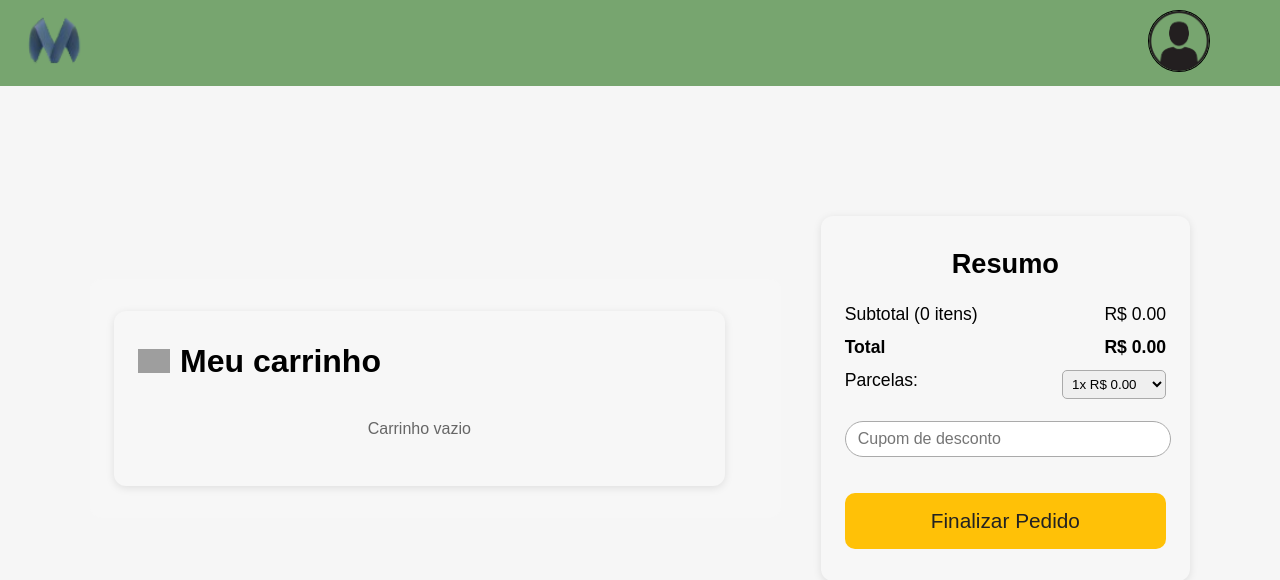
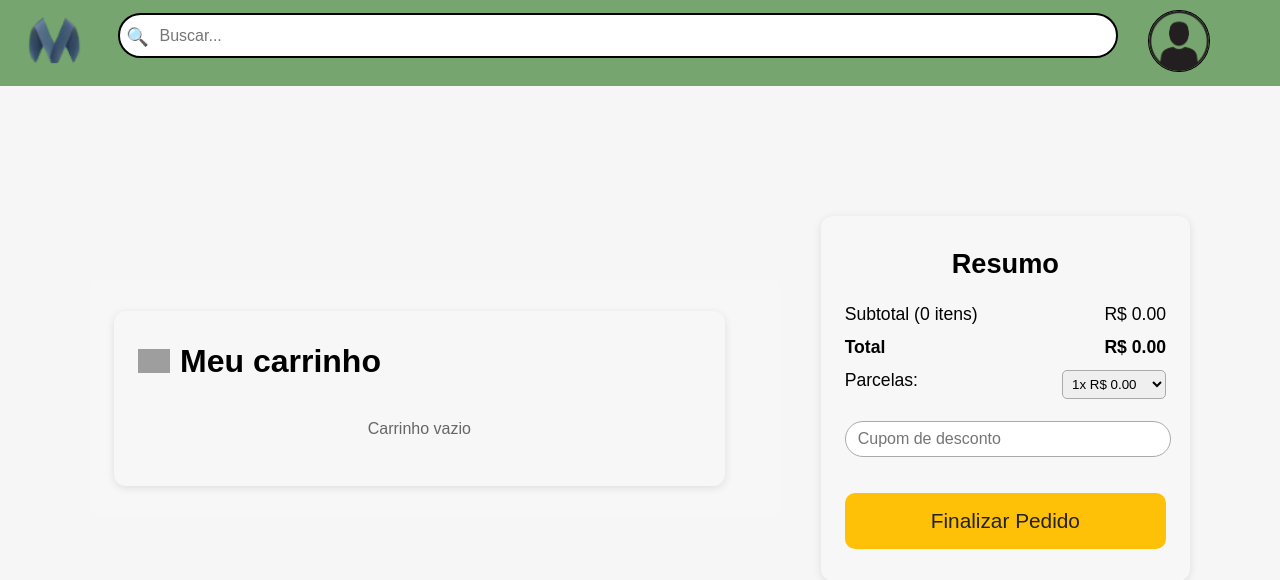
Before and after one commit to MuriloJochkeck/Projeto-Integrador-Grupo-1, a Flask app: page /carrinho in a window 1280 px wide. Shown: the top 580 px of the page. Run offline with Flask 3, Linux system fonts and the light colour scheme; grey boxes are pictures that could not be loaded.

Commit message:
ajustes na pg principal e no carrinho

```diff
--- a/templates/pages/carrinho.html
+++ b/templates/pages/carrinho.html
@@ -2,8 +2,6 @@
 <html lang="pt-br">
 <head>
   <meta charset="UTF-8">
-  <meta name="viewport" content="width=device-width, initial-scale=1.0, maximum-scale=1.0, user-scalable=no">
-  <meta name="theme-color" content="#77a56f">
   <title>Meu Carrinho</title>
   <link rel="stylesheet" href="{{ url_for('static', filename='style.css') }}">
 </head>
@@ -11,6 +9,11 @@
   <header class="top-header">
       <div class="logo">
           <a href="{{ url_for('index') }}"><img src="{{ url_for('static', filename='media/login/logo.png') }}" alt="Logo"></a>
+      </div>
+
+      <div class="search-bar">
+          <input type="text" placeholder="Buscar..." />
+          <span class="search-icon">&#128269;</span>
       </div>
 
       <div class="icons">
@@ -80,10 +83,8 @@
     </div>
   </div>
    <script src="{{ url_for('static', filename='js/carrinho.js') }}"></script>
-
-
-  {% block footer %}
-  {% include 'pages/footer.html' %}
-  {% endblock %}
+   {% block footer %}
+   {% include 'pages/footer.html' %}
+   {% endblock %}
 </body>
 </html>
```
